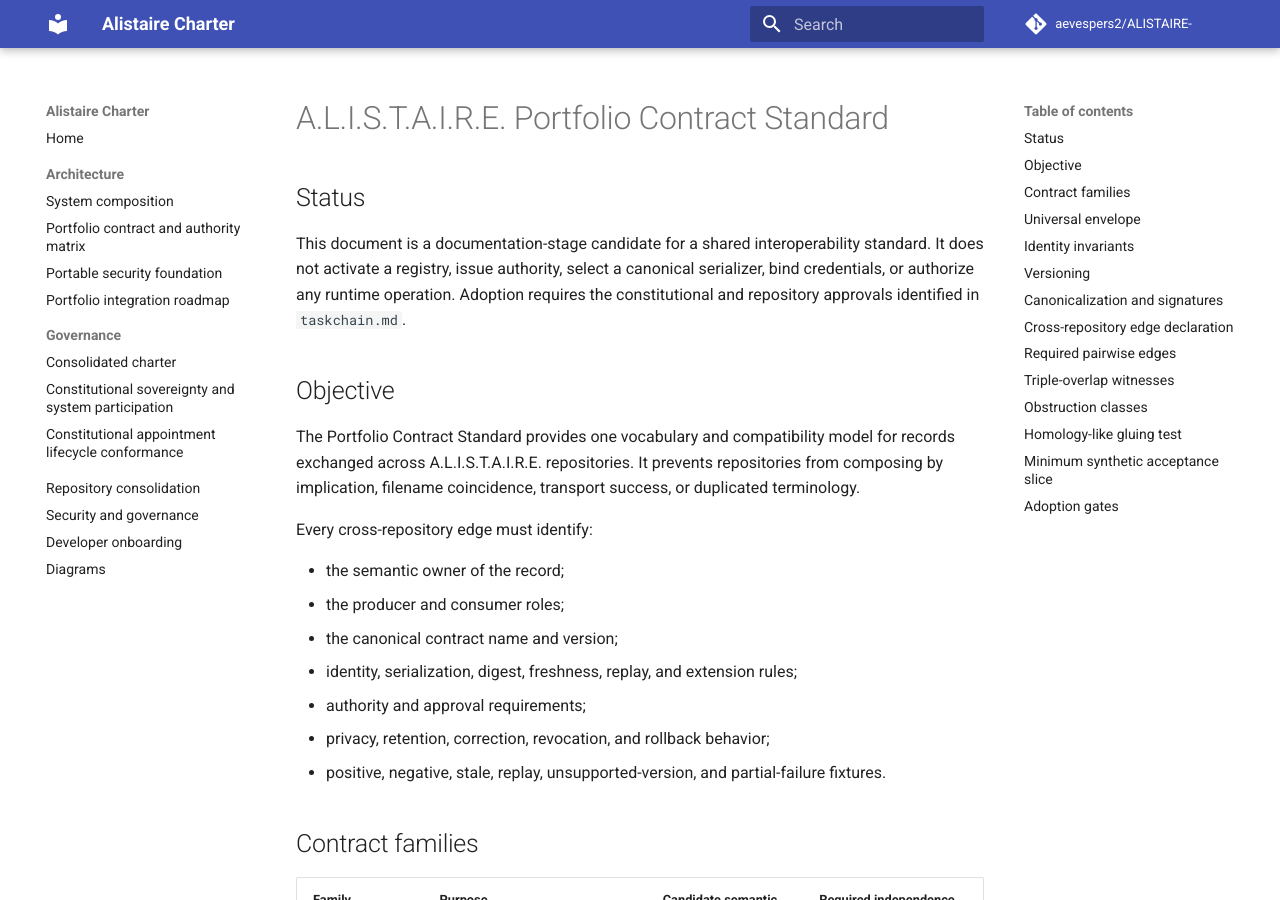
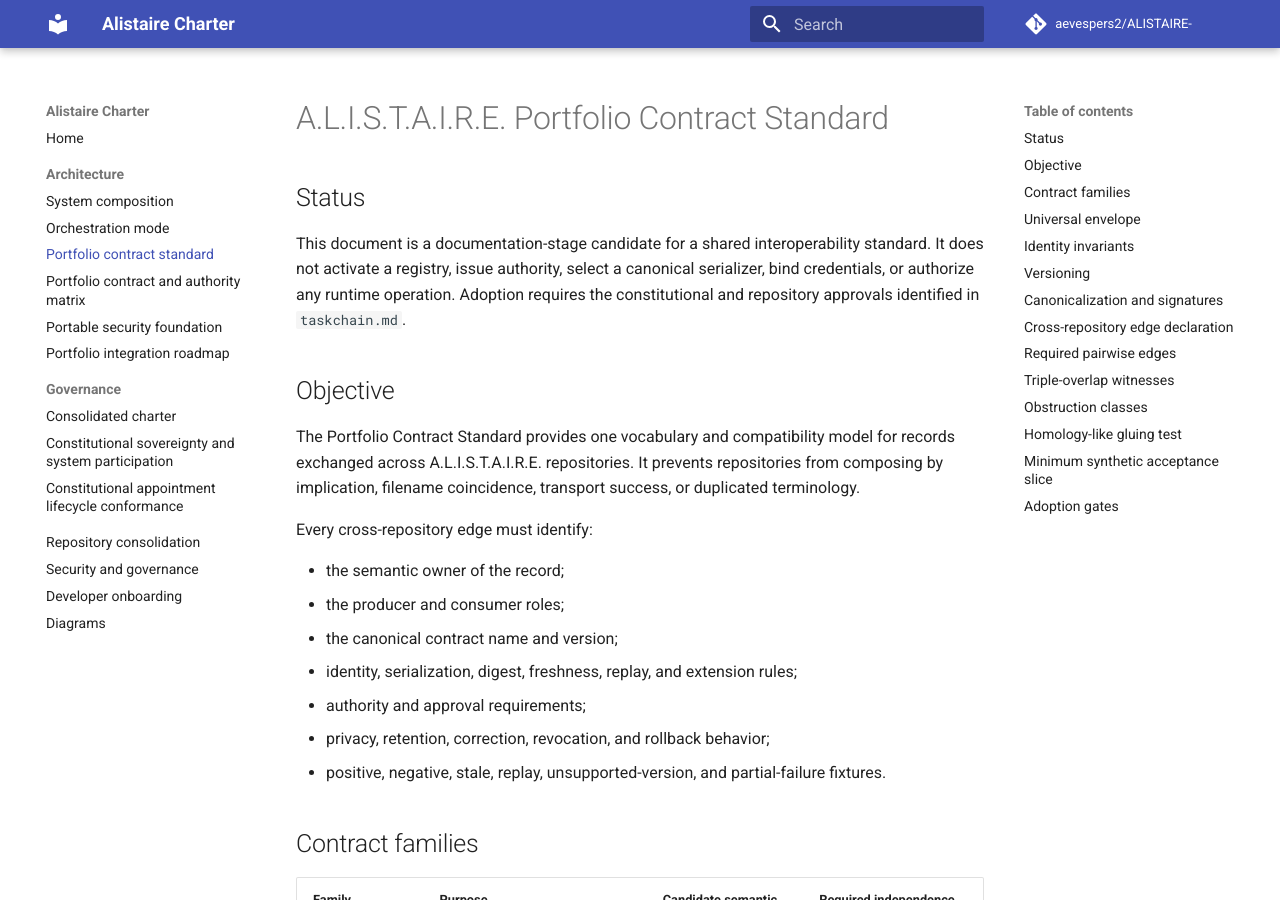
Before and after one commit to aevespers2/ALISTAIRE-, an MkDocs documentation site: the page built from docs/portfolio-contract-standard.md, in a window 1280 px wide and 900 px high. Built offline with MkDocs 1.6.1 and Material for MkDocs 9.7.7, drawn with Linux system fonts in a browser that asks for light colours; comment, search, counter and statistics services are not loaded.

Commit message:
docs: expose orchestration and contract standard

```diff
--- a/mkdocs.yml
+++ b/mkdocs.yml
@@ -1,5 +1,5 @@
 site_name: Alistaire Charter
-site_description: Evidence-bounded product, architecture, portable security, governance, and repository-consolidation documentation for the A.L.I.S.T.A.I.R.E. QSO system.
+site_description: Evidence-bounded product, architecture, portable security, governance, orchestration, and repository-consolidation documentation for the A.L.I.S.T.A.I.R.E. QSO system.
 repo_name: aevespers2/ALISTAIRE-
 repo_url: https://github.com/aevespers2/ALISTAIRE-
 edit_uri: edit/main/docs/
@@ -14,6 +14,8 @@ nav:
   - Home: index.md
   - Architecture:
       - System composition: architecture.md
+      - Orchestration mode: orchestration-mode.md
+      - Portfolio contract standard: portfolio-contract-standard.md
       - Portfolio contract and authority matrix: portfolio-contract-authority-matrix.md
       - Portable security foundation: portable-security-foundation.md
       - Portfolio integration roadmap: portfolio-integration-roadmap.md
```
